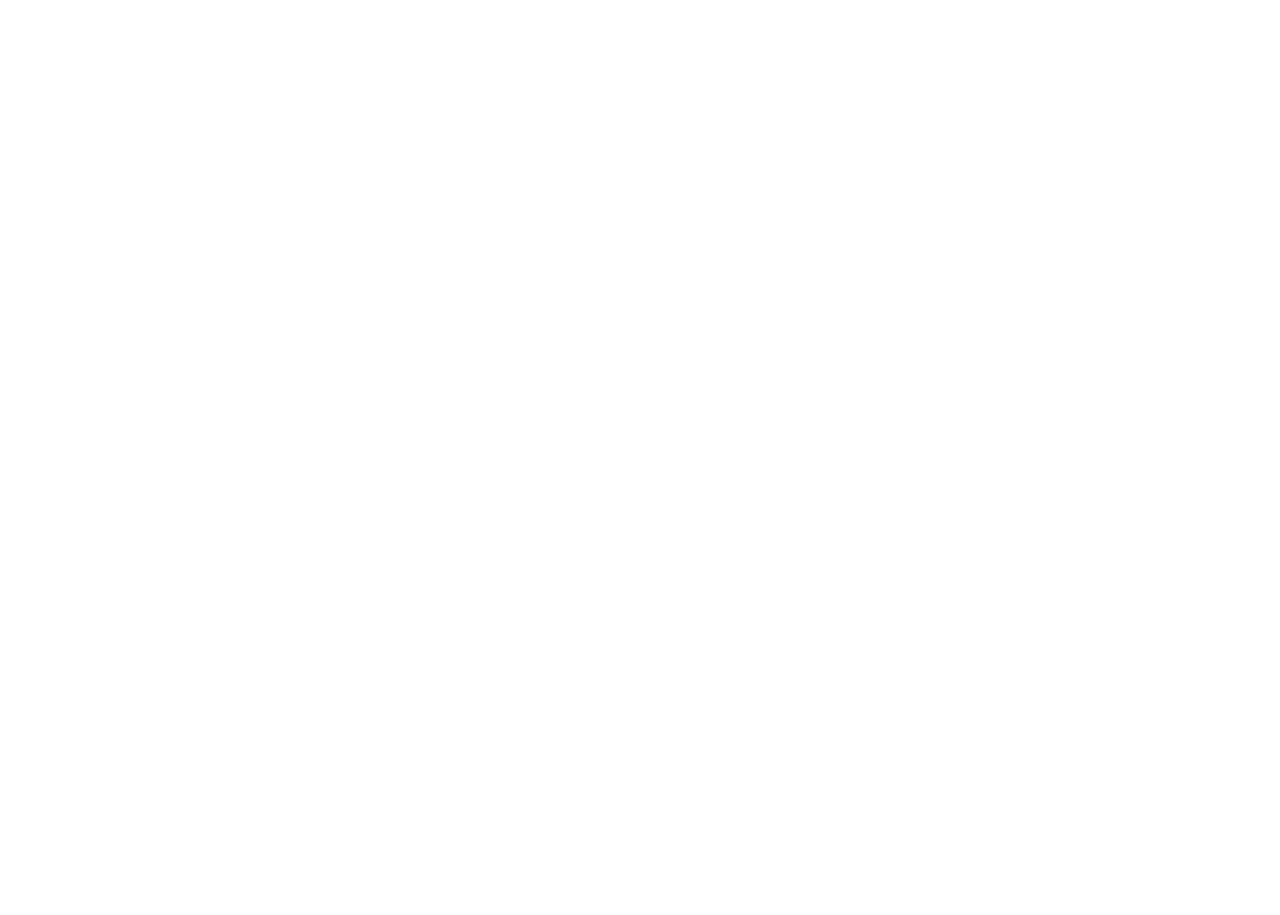
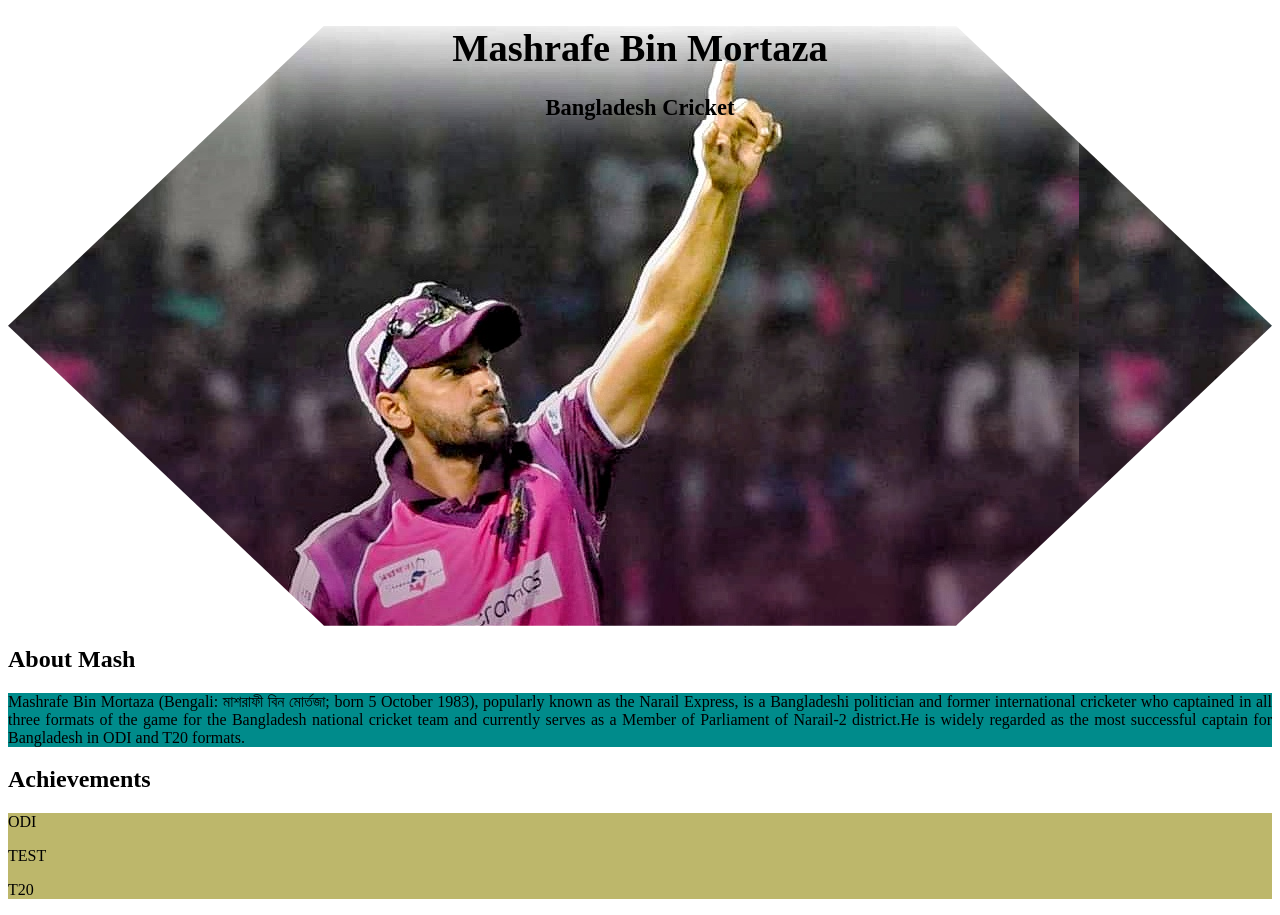
Before and after one commit to Nafiul2024/my-first-github-repo, a plain HTML site: page index.html in a window 1280 px wide. Before the commit the page ends 800 px from the top, so only its background shows below. Drawn offline with Linux system fonts and the light colour scheme.

Commit message:
Second Commit

```diff
--- /dev/null
+++ b/index.css
@@ -0,0 +1,19 @@
+.Mash1{
+    clip-path: polygon(25% 0%, 75% 0%, 100% 50%, 75% 100%, 25% 100%, 0% 50%);
+    background-image: url('Mash1.jpeg');
+    height:600px;
+    width:100%;
+    text-align:center;
+    font-family: 'Times New Roman', Times, serif;
+    font-size: larger;
+    color:black;
+}
+.Mash2{
+    background-color: darkcyan;
+    color: black;
+    text-align: justify;
+}
+.Mash3{
+    background-color: darkkhaki;
+    color: black;
+}
--- a/index.html
+++ b/index.html
@@ -4,8 +4,25 @@
     <meta charset="UTF-8">
     <meta name="viewport" content="width=device-width, initial-scale=1.0">
     <title>My First Ever Github Repo</title>
+    <link rel="stylesheet" href="index.css">
+
 </head>
 <body>
-
+   <div class="Mash1">
+    <h1>Mashrafe Bin Mortaza</h1>
+    <h3>Bangladesh Cricket</h3>
+   </div>
+   <h2>About Mash</h2>
+   <div class="Mash2">
+    <p>Mashrafe Bin Mortaza (Bengali: মাশরাফী বিন মোর্তজা; born 5 October 1983), popularly known as the Narail Express, is a Bangladeshi politician and former international cricketer who captained in all three formats of the game for the Bangladesh national cricket team and currently serves as a Member of Parliament of Narail-2 district.He is widely regarded as the most successful captain for Bangladesh in ODI and T20 formats.</p>
+   </div>
+   <div>
+    <h2>Achievements</h2>
+    <div class="Mash3">
+        <p>ODI</p>
+        <P>TEST</P>
+        <p>T20</p>
+    </div>
+</div>
 </body>
 </html>
```
Also changed, not shown: Mash1.jpeg (added).
